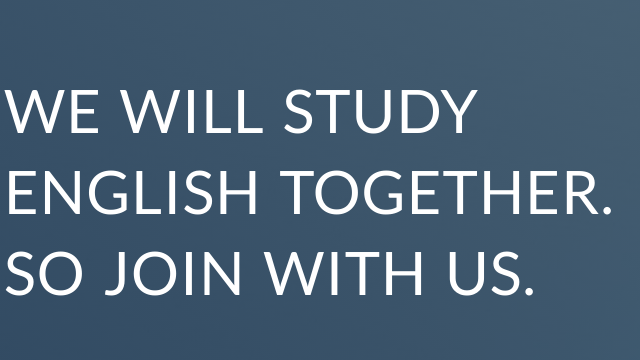
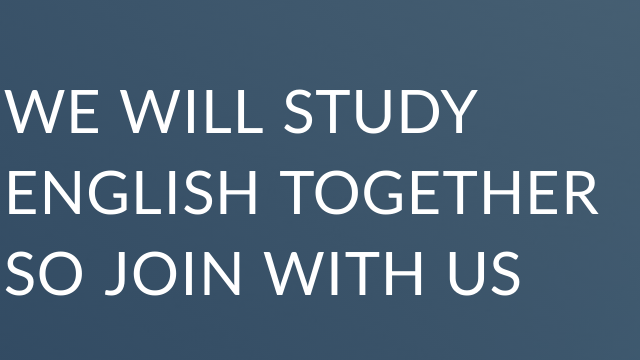
Before and after one commit to pvhuu/Basic-, a plain HTML site: page index.html in a window 1280 px wide. Shown: the part 139-499 px from the top of the page, 123-763 px from the left. Drawn offline with Linux system fonts and the light colour scheme.

Commit message:
add new files

```diff
--- a/index.html
+++ b/index.html
@@ -29,8 +29,8 @@
         <div class="clearfix"> </div>
         <div class="row">
             <div class="heading-main-box">
-                <h1 class="heading-main-text">We will study<br> English together.<br>
-                    So join with us.
+                <h1 class="heading-main-text">We will study<br> English together<br>
+                    So join with us
                 </h1>
                 <a href="#" class="btn">Tell me more</a>
                 <a href="#" class="btn">Join us</a>
--- a/resources/css/style.css
+++ b/resources/css/style.css
@@ -10,6 +10,10 @@ html{
     color: #5a5a5a;
     background-color: #ffffff;
     text-rendering: optimizeLegibility;
+}
+body
+{
+    overflow-x: hidden;
 }
 /*----------------------------REUSEABLE-------------------------------------------*/
 
```
Also changed, not shown: resources/css/queries.css (+17 -0 lines), note/jquery.txt (added).
